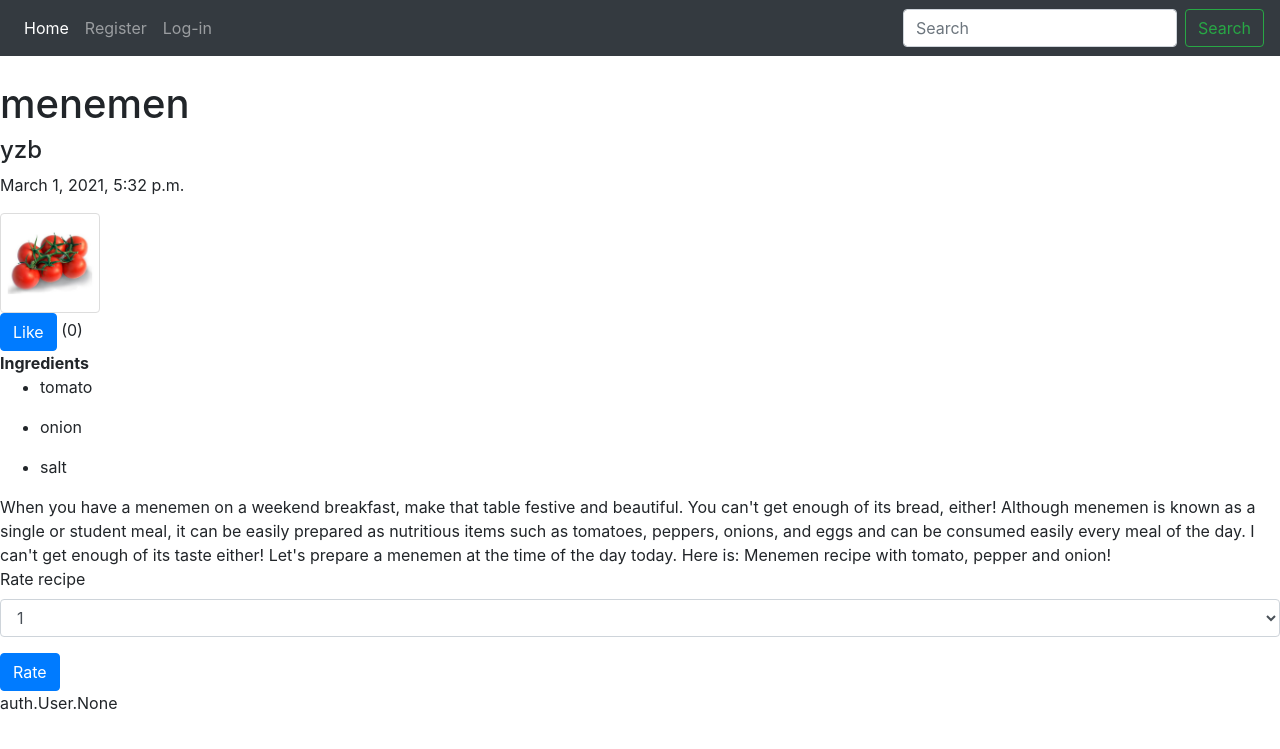
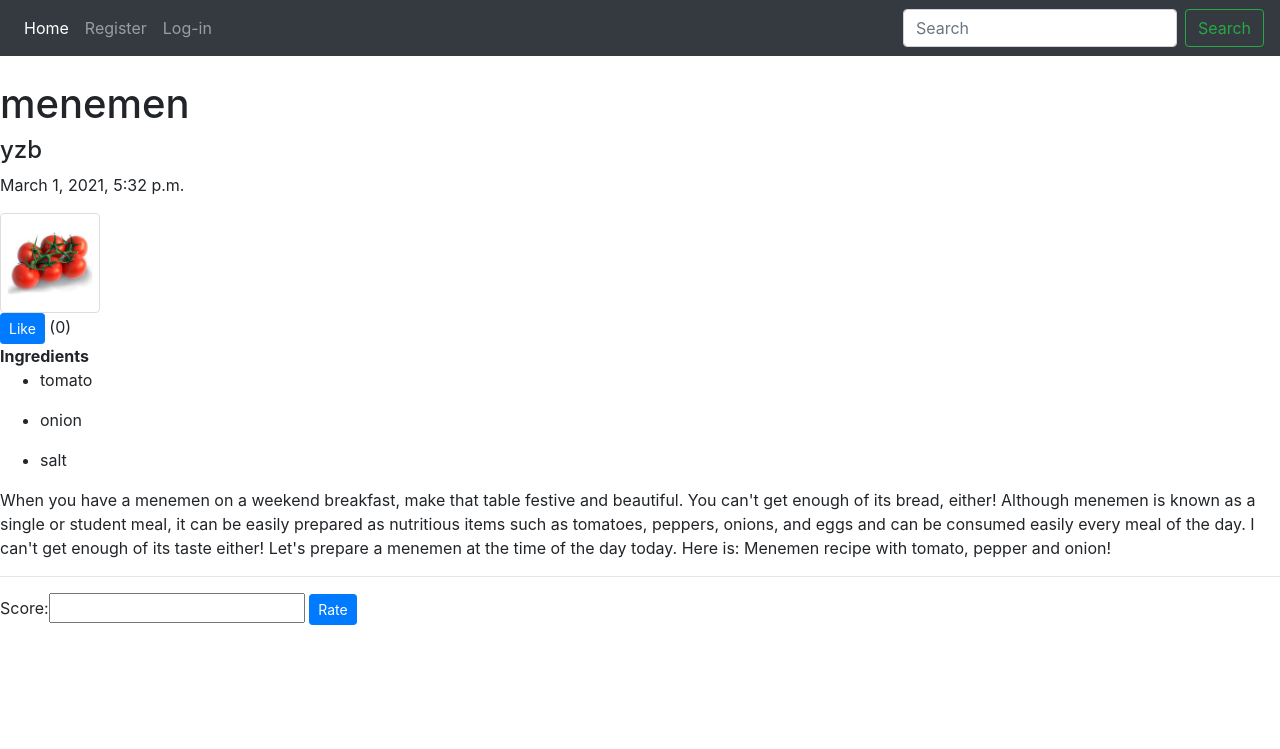
Before and after one commit to yz-baskoy/recipe-sharing-app, a Django app: page /homepage/13/ in a window 1280 px wide. Shown: the top 749 px of the page. Run offline with Django 3.2, Linux system fonts and the light colour scheme; data comes from the database, SQL or seed files in the repository; some libraries are stand-ins or nearby versions.

Commit message:
add user rate functionality

```diff
--- a/recipesharing/blog/admin.py
+++ b/recipesharing/blog/admin.py
@@ -1,5 +1,6 @@
 from django.contrib import admin
-from .models import Post, Ingredients
+from .models import Post, Ingredients, Rate
 
 admin.site.register(Post)
 admin.site.register(Ingredients)
+admin.site.register(Rate)
--- a/recipesharing/blog/forms.py
+++ b/recipesharing/blog/forms.py
@@ -10,3 +10,8 @@ class RecipeForm(forms.ModelForm):
             'difficulty': forms.Select(attrs={'class': 'form-control'}),
             'description': forms.Textarea(attrs={'class': 'form-control'})
         }
+
+class RateForm(forms.ModelForm):
+    class Meta:
+        model = Rate
+        fields = ['score']
--- a/recipesharing/blog/models.py
+++ b/recipesharing/blog/models.py
@@ -27,13 +27,14 @@ class Post(models.Model):
     difficulty = models.CharField(max_length=8, choices=DIF_LEVEL, default='easy')
     select_ingredients = models.ManyToManyField(Ingredients)
     likes = models.ManyToManyField(User, related_name='blog_posts')
-    rate = models.ManyToManyField(User, default=0)
-
-    def rate_avg(self):
-        return self.rate.count()
 
     def total_likes(self):
         return self.likes.count()
 
     def __str__(self):
         return self.title
+
+class Rate(models.Model):
+    user = models.ForeignKey(User, on_delete=models.CASCADE, related_name='rating')
+    post = models.ForeignKey(Post, on_delete=models.CASCADE, related_name='rating')
+    score = models.IntegerField()
--- a/recipesharing/blog/templates/list.html
+++ b/recipesharing/blog/templates/list.html
@@ -6,7 +6,6 @@
 </div>
 
 <div id="post-list">
-<h3>Recipes must list in homepage</h3>
     {% for post in posts %}
     <h3>
         <a href="{% url 'blog:post-detail' post.pk %}">{{ post.title }}</a>
@@ -18,9 +17,10 @@ Published by {{ post.author }}
 
     <img class="imga" src="{{ post.image.url }}">
 
-{{ post.description|truncatewords:30|linebreaks }}
+    {{ post.description|truncatewords:15|linebreaks }}
     {% endfor %}
 </div>
+
 <div id="p-position">
     <hr>
     {% include "pagination.html" with page=posts %}
--- a/recipesharing/blog/templates/post_detail.html
+++ b/recipesharing/blog/templates/post_detail.html
@@ -11,9 +11,9 @@
 <form action="{% url 'blog:like_post' post.pk %}" method="post">
     {% csrf_token %}
     {% if liked %}
-        <button type="submit", name="post_id", value="{{ post.id }}", class="btn btn-danger btm-sm">Dislike</button>
-        {% else %}
-        <button type="submit", name="post_id", value="{{ post.id }}", class="btn btn-primary btm-sm">Like</button>
+    <button type="submit" , name="post_id" , value="{{ post.id }}" , class="btn btn-danger btn-sm">Dislike</button>
+    {% else %}
+    <button type="submit" , name="post_id" , value="{{ post.id }}" , class="btn btn-primary btn-sm">Like</button>
     {% endif %}
 
     ({{ total_likes }})
@@ -22,25 +22,16 @@
 <br>
 {% for select_ingredients in post.select_ingredients.all %}
 <ul>
-<li>{{ select_ingredients }}</li>
+    <li>{{ select_ingredients }}</li>
 </ul>
 {% endfor %}
 {{ post.description }}
 <br>
+<hr>
 <form action="{% url 'blog:rate_post' post.pk %}" method="post">
     {% csrf_token %}
-    <div class="form-group">
-        <label for="exampleFormControlSelect1">Rate recipe</label>
-        <select class="form-control" id="exampleFormControlSelect">
-          <option>1</option>
-          <option>2</option>
-          <option>3</option>
-          <option>4</option>
-          <option>5</option>
-        </select>
-    </div>
-    <button type="submit", name="post_id", value="{{ post.id }}", class="btn btn-primary btm-sm">Rate</button>
+    {{ rateform }}
+<button type="submit" class="btn btn-primary btn-sm">Rate</button>
 </form>
 
-{{ post.rate }}
 {% endblock %}
--- a/recipesharing/blog/urls.py
+++ b/recipesharing/blog/urls.py
@@ -9,5 +9,5 @@ urlpatterns = [
     path('homepage/', views.post_list, name='post_list'),
     path('homepage/<int:pk>/', PostDetail.as_view(), name='post-detail'),
     path('like/<int:pk>/', views.LikeView, name='like_post'),
-    path('rate/<int:pk>/', views.RateView, name='rate_post'),
+    path('rate/<int:pk>/',views.rate_view, name='rate_post'),
 ]
--- a/recipesharing/blog/views.py
+++ b/recipesharing/blog/views.py
@@ -8,11 +8,14 @@ from django.db.models import Q
 from django.urls import reverse, reverse_lazy
 from django.contrib.auth.decorators import login_required
 
-def RateView(request,pk):
-    post = get_object_or_404(Post, id=request.POST.get('post_id'))
-    post.rate.add(request.user)
-    return HttpResponseRedirect(reverse('blog:post-detail', args=[str(pk)]))
-
+def rate_view(request,pk):
+    if request.method == 'POST':
+        post = get_object_or_404(Post, id=pk)
+        form = RateForm(request.POST)
+        if form.is_valid():
+            score = form.cleaned_data['score']
+            Rate.objects.create(user=request.user, score=score, post=post)
+            return HttpResponseRedirect(reverse('blog:post-detail', args=[str(pk)]))
 
 def LikeView(request,pk):
     post = get_object_or_404(Post, id=request.POST.get('post_id'))
@@ -59,16 +62,13 @@ class PostDetail(DetailView):
         liked_post = get_object_or_404(Post, id=self.kwargs['pk'])
         total_likes = liked_post.total_likes()
 
-        rated_post = get_object_or_404(Post, id=self.kwargs['pk'])
-        avg_rate = rated_post.rate_avg()
-
         liked = False
         if liked_post.likes.filter(id=self.request.user.id).exists():
             liked = True
 
         context["total_likes"] = total_likes
         context["liked"] = liked
-        context["avg_rate"] = avg_rate
+        context["rateform"] = RateForm()
         return context
 
 def success(request):
```
Also changed, not shown: recipesharing/blog/migrations/0016_remove_post_rate.py (added), recipesharing/blog/migrations/0017_rate.py (added), recipesharing/db.sqlite3. Lines whose indentation alone changed are shown as unchanged.
